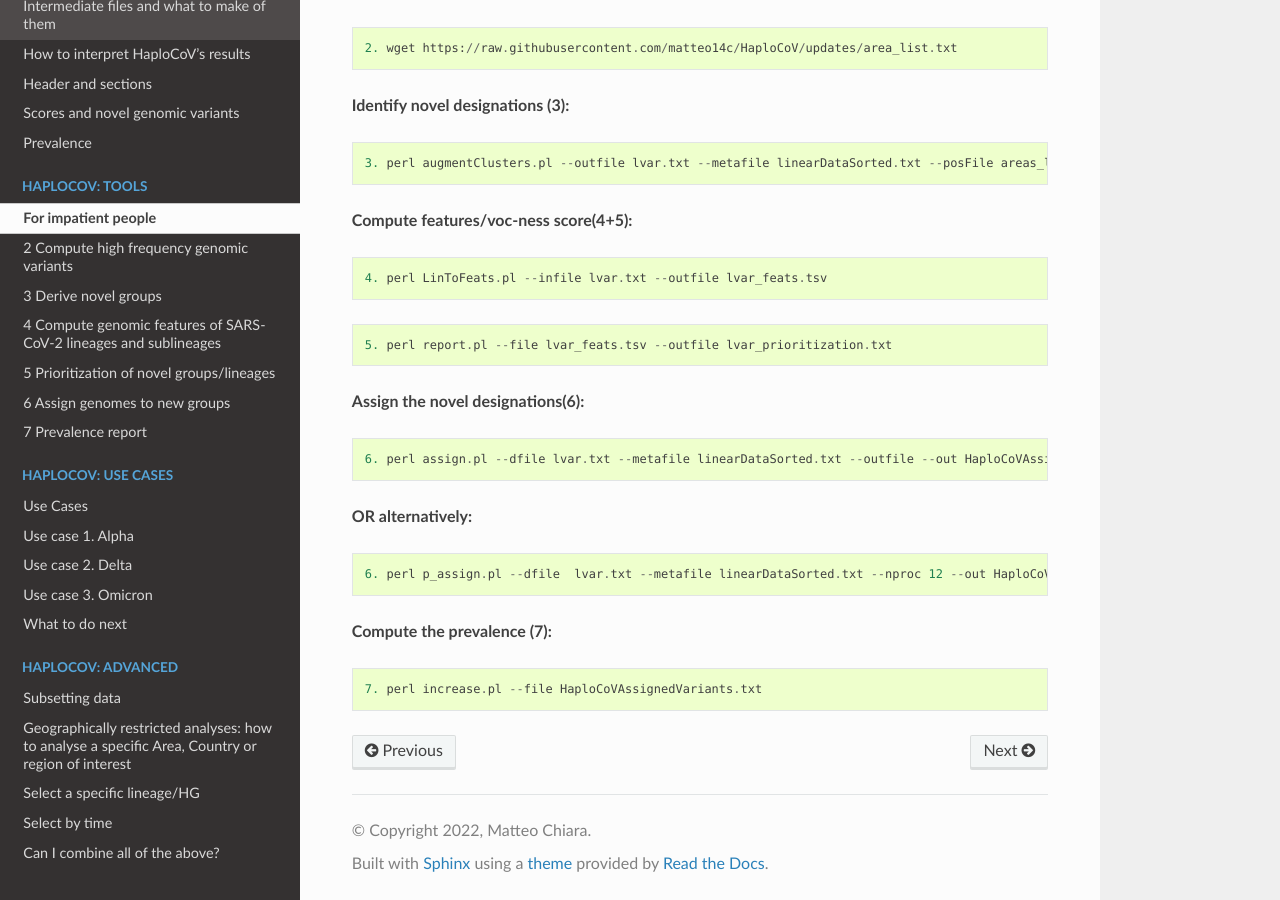
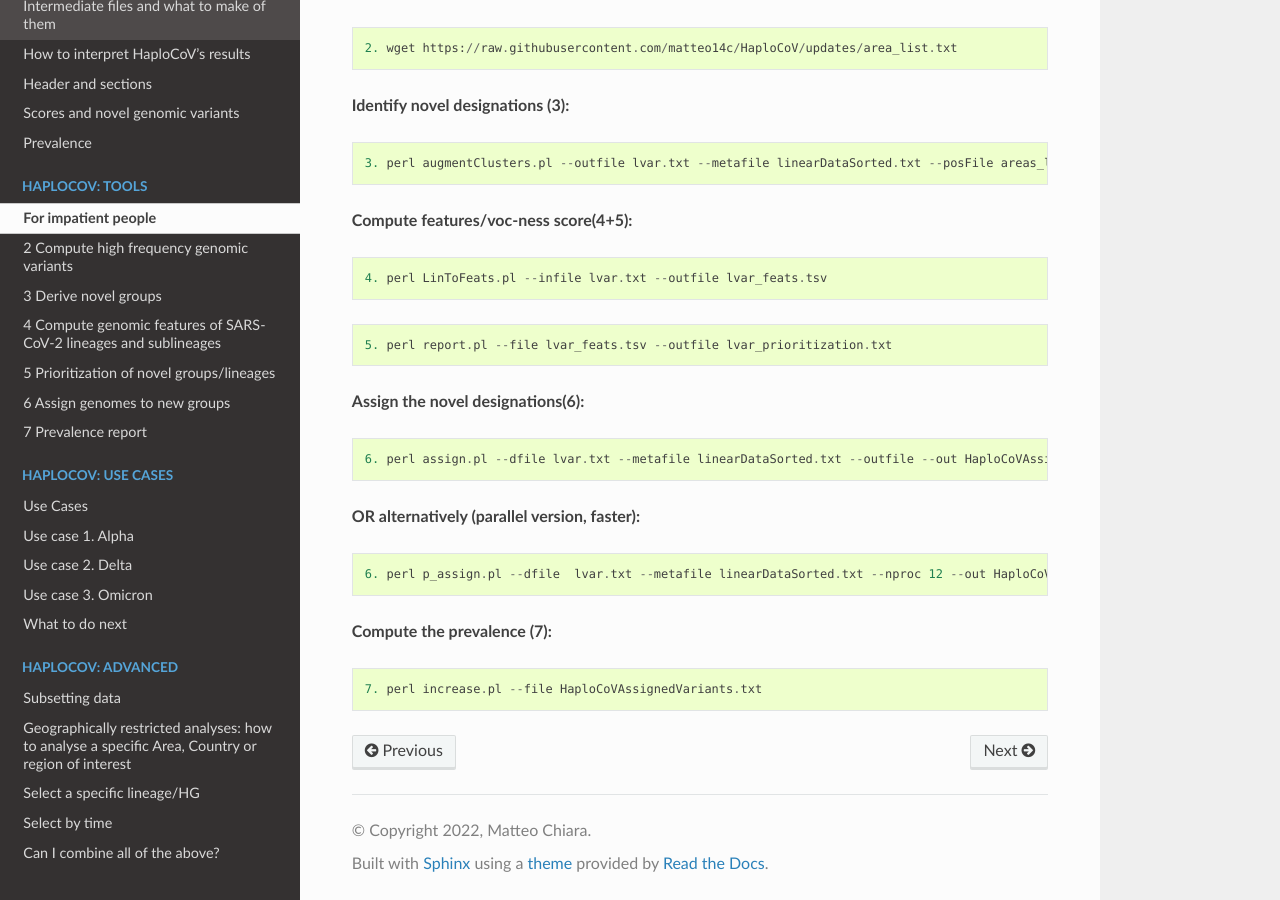
Before and after one commit to matteo14c/HaploCoV, a Sphinx documentation site: the page built from docs/source/impatient2.rst, in a window 1280 px wide and 900 px high, scrolled down 621 px. Built offline with Sphinx 7.4.7 and the Read the Docs theme 2.0.0, drawn with Linux system fonts in a browser that asks for light colours.

Commit message:
Update impatient2.rst

```diff
--- a/docs/source/impatient2.rst
+++ b/docs/source/impatient2.rst
@@ -49,7 +49,7 @@ To apply the full workflow implemented by HaploCoV.pl you will need to execute 7
 
  6. perl assign.pl --dfile lvar.txt --metafile linearDataSorted.txt --outfile --out HaploCoVAssignedVariants.txt
 
-**OR alternatively:**
+**OR alternatively (parallel version, faster):**
 
 ::
 
```
